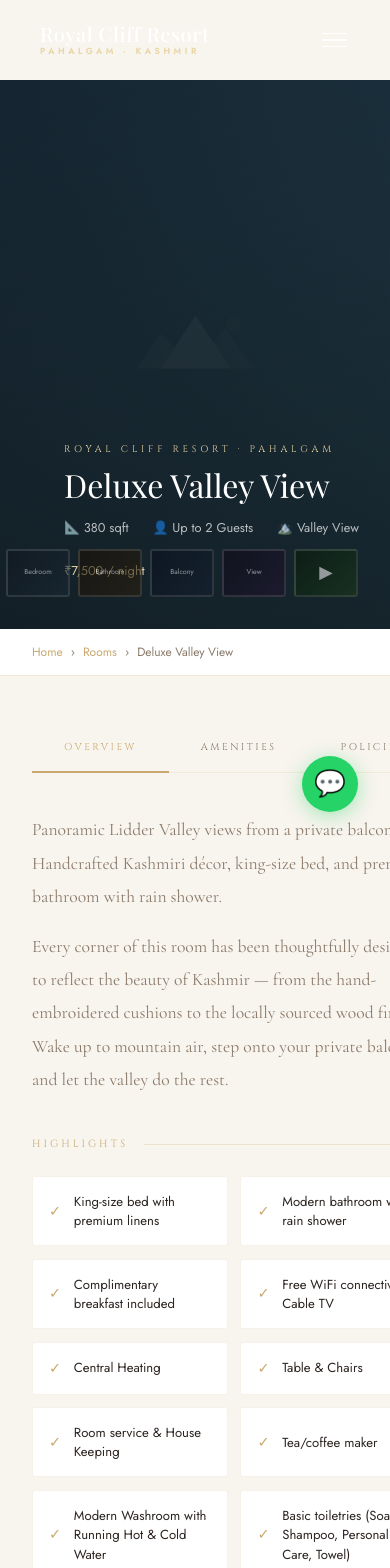
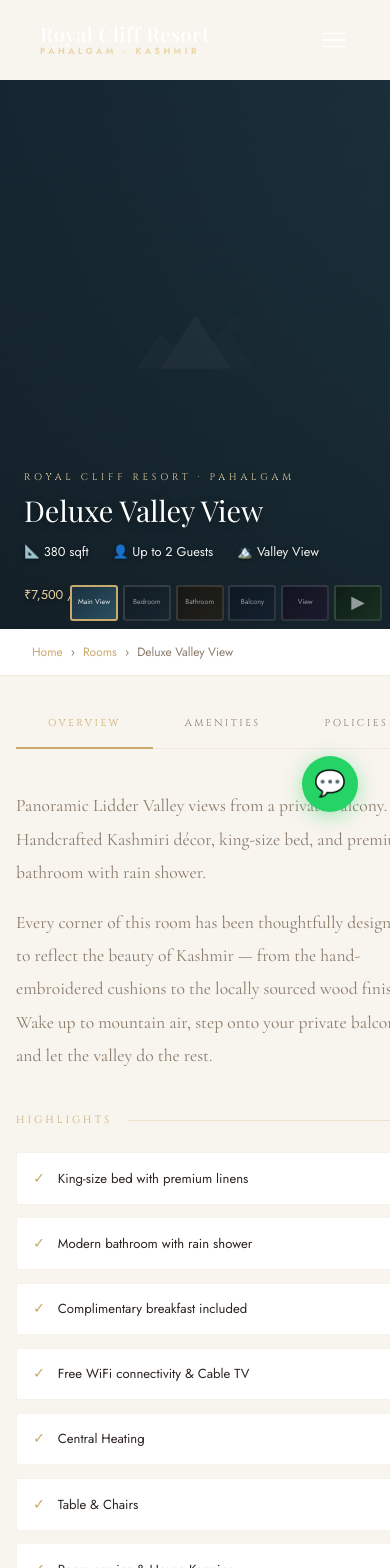
Before and after one commit to Parvaiz-Hassan/royal-cliff-resort, a Next.js app: page /rooms/deluxe-valley-view in a window 390 px wide. Shown: the top 1568 px of the page. Built offline with nearby package versions, Linux system fonts and the light colour scheme; a web font is replaced by a local one.

Commit message:
Fix room detail page mobile, navbar, video and text visibility

```diff
--- a/app/globals.css
+++ b/app/globals.css
@@ -94,6 +94,47 @@ html, body {
   .rooms-grid-container {
     grid-template-columns: 1fr !important;
   }
+/* Room detail page */
+  .room-detail-grid {
+    grid-template-columns: 1fr !important;
+    padding: 1.5rem 1rem 4rem !important;
+  }
+
+  /* Room hero text */
+  .room-hero-text {
+    left: 1.5rem !important;
+    bottom: 1.5rem !important;
+  }
+
+  /* Room hero thumbnails */
+  .room-thumbnails {
+    right: 0.5rem !important;
+    bottom: 0.5rem !important;
+    gap: 0.3rem !important;
+  }
+
+  .room-thumbnails button {
+    width: 48px !important;
+    height: 36px !important;
+    fontSize: 0.4rem !important;
+  }
+
+  /* Booking card on mobile */
+  .room-booking-card {
+    position: static !important;
+    margin-top: 2rem !important;
+  }
+
+  /* Highlights grid */
+  .highlights-grid {
+    grid-template-columns: 1fr !important;
+  }
+
+  /* Related rooms */
+  .related-rooms-grid {
+    grid-template-columns: 1fr !important;
+  }
+
 }
 
 @media (max-width: 1024px) {
--- a/app/rooms/[slug]/page.tsx
+++ b/app/rooms/[slug]/page.tsx
@@ -131,10 +131,11 @@ export default function RoomDetailPage({
       <Navbar />
 
       {/* Hero */}
-      <div style={{ marginTop: "var(--nav-h)", position: "relative" }}>
+      <div style={{ position: "relative" }}>
         <div
           style={{
             height: "65vh",
+            marginTop: "var(--nav-h)",
             background: photos[activePhoto].gradient,
             position: "relative",
             overflow: "hidden",
@@ -165,14 +166,14 @@ export default function RoomDetailPage({
 
           <div style={{ position: "absolute", inset: 0, background: "linear-gradient(to bottom, rgba(10,12,15,0.3) 0%, rgba(10,12,15,0.65) 100%)" }} />
 
-          <div style={{ position: "absolute", bottom: "3rem", left: "4rem", color: "#fff", zIndex: 2 }}>
+          <div className="room-hero-text" style={{ position: "absolute", bottom: "3rem", left: "4rem", color: "#fff", zIndex: 2 }}>
             <p style={{ fontFamily: "var(--font-label)", fontSize: "0.6rem", letterSpacing: "0.4em", color: "var(--gold-light)", marginBottom: "0.6rem" }}>
               ROYAL CLIFF RESORT · PAHALGAM
             </p>
-            <h1 style={{ fontFamily: "var(--font-display)", fontSize: "clamp(2rem, 4vw, 3.5rem)", fontWeight: 400, lineHeight: 1.1 }}>
+            <h1 style={{ fontFamily: "var(--font-display)", fontSize: "clamp(1.8rem, 4vw, 3.5rem)", fontWeight: 400, lineHeight: 1.1, textShadow: "0 2px 8px rgba(0,0,0,0.4)" }}>
               {room.name}
             </h1>
-            <div style={{ display: "flex", gap: "1.5rem", marginTop: "1rem", fontSize: "0.8rem", color: "rgba(255,255,255,0.7)", fontFamily: "var(--font-ui)", flexWrap: "wrap" }}>
+            <div style={{ display: "flex", gap: "1.5rem", marginTop: "1rem", fontSize: "0.8rem", color: "rgba(255,255,255,0.95)", fontFamily: "var(--font-ui)", flexWrap: "wrap", textShadow: "0 1px 4px rgba(0,0,0,0.5)" }}>
               <span>📐 {room.size}</span>
               <span>👤 Up to {room.guests} Guests</span>
               <span>🏔️ {room.view}</span>
@@ -181,7 +182,7 @@ export default function RoomDetailPage({
           </div>
 
           {/* Thumbnails */}
-          <div style={{ position: "absolute", bottom: "2rem", right: "2rem", display: "flex", gap: "0.5rem", zIndex: 2 }}>
+          <div className="room-thumbnails" style={{ position: "absolute", bottom: "2rem", right: "2rem", display: "flex", gap: "0.5rem", zIndex: 2 }}>
             {photos.map((photo, i) => (
               <button
                 key={i}
@@ -278,7 +279,7 @@ export default function RoomDetailPage({
                       </h3>
                       <div style={{ flex: 1, height: "1px", background: "rgba(201,169,110,0.25)" }} />
                     </div>
-                    <div style={{ display: "grid", gridTemplateColumns: "1fr 1fr", gap: "0.8rem" }}>
+                    <div className="highlights-grid" style={{ display: "grid", gridTemplateColumns: "1fr 1fr", gap: "0.8rem" }}>
                       {highlights.map((h) => (
                         <div key={h} style={{ display: "flex", alignItems: "center", gap: "0.8rem", padding: "0.9rem 1rem", background: "#fff", border: "1px solid rgba(201,169,110,0.15)", borderRadius: "3px", fontSize: "0.82rem", color: "var(--text)", fontFamily: "var(--font-ui)" }}>
                           <span style={{ color: "var(--gold)", fontSize: "0.9rem", flexShrink: 0 }}>✓</span>
@@ -342,7 +343,7 @@ export default function RoomDetailPage({
                   </h3>
                   <div style={{ flex: 1, height: "1px", background: "rgba(201,169,110,0.25)" }} />
                 </div>
-                <div style={{ display: "grid", gridTemplateColumns: "repeat(3, 1fr)", gap: "1rem" }}>
+                <div className="related-rooms-grid" style={{ display: "grid", gridTemplateColumns: "repeat(3, 1fr)", gap: "1rem" }}>
                   {relatedRooms.map((r) => (
                     <Link key={r.id} href={`/rooms/${r.id}`} style={{ textDecoration: "none" }}>
                       <div
@@ -364,6 +365,7 @@ export default function RoomDetailPage({
 
             {/* Right — Booking Card */}
             <div
+              className="room-booking-card"
               style={{
                 position: "sticky",
                 top: "calc(var(--nav-h) + 1.5rem)",
```
